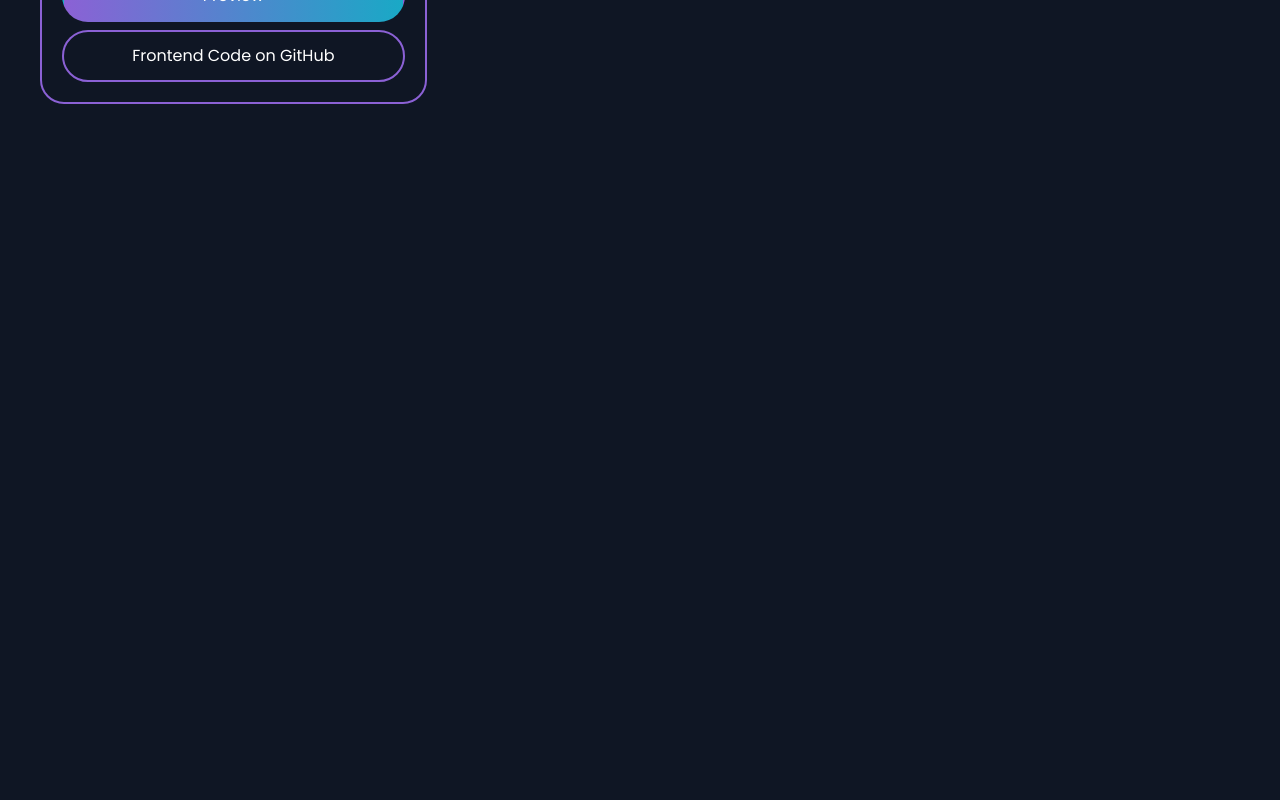
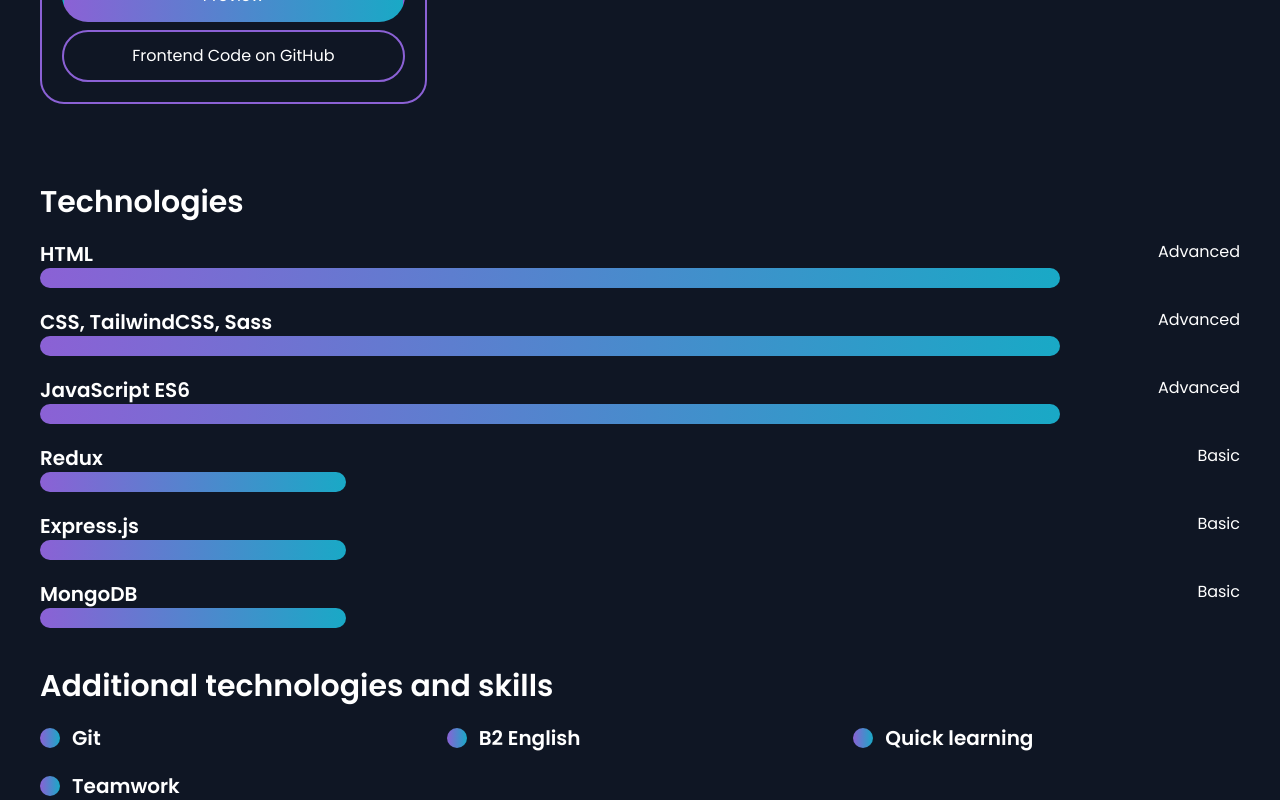
Before and after one commit to Nderim45/portfolio, a React (Vite) app: page / in a window 1280 px wide. Shown: the part 1740-2540 px from the top of the page. Before the commit the page ends 1844 px from the top, so only its background shows below. Built offline with nearby package versions, Linux system fonts and the light colour scheme.

Commit message:
Added technologies and skills

```diff
--- /dev/null
+++ b/src/components/Technologies.jsx
@@ -0,0 +1,58 @@
+import React from "react";
+
+const Technologies = () => {
+  const technologie = (name, width, level) => {
+    return (
+      <div className="flex flex-row mt-5">
+        <div className="w-[85%]">
+          <h1 className="text-xl font-semibold">{name}</h1>
+                <div
+                    data-aos="fade-right"
+            style={{
+              width: width,
+              height: "20px",
+              backgroundImage: "linear-gradient(to right, #8b61d5, #19a9c6)",
+              borderRadius: "10px",
+            }}
+          ></div>
+        </div>
+        <div className="w-[15%] flex justify-end">
+          <h1>{level}</h1>
+        </div>
+      </div>
+    );
+  };
+
+  const additionalSkills = (skill) => {
+    return (
+      <div data-aos="fade-up" className="flex items-center">
+        <div className="w-5 h-5 rounded-full mr-3 bg-gradient-to-r from-[#8b61d5] to-[#19a9c6]" />
+        <h1 className="text-xl font-semibold">{skill}</h1>
+      </div>
+    );
+  };
+  return (
+    <div className="mt-20 ">
+      <h1 id="technologies" className="text-3xl font-semibold">
+        Technologies
+      </h1>
+      {technologie("HTML", "100%", "Advanced")}
+      {technologie("CSS, TailwindCSS, Sass", "100%", "Advanced")}
+      {technologie("JavaScript ES6", "100%", "Advanced")}
+      {technologie("Redux", "30%", "Basic")}
+      {technologie("Express.js", "30%", "Basic")}
+      {technologie("MongoDB", "30%", "Basic")}
+      <h1 id="technologies" className="text-3xl font-semibold mt-10">
+        Additional technologies and skills
+      </h1>
+      <div className="grid grid-cols-1 md:grid-cols-2 lg:grid-cols-3 gap-5 mt-5">
+              {additionalSkills("Git")}
+              {additionalSkills("B2 English")}
+              {additionalSkills("Quick learning")}
+              {additionalSkills("Teamwork")}
+      </div>
+    </div>
+  );
+};
+
+export default Technologies;
--- a/src/components/shared/Navbar.jsx
+++ b/src/components/shared/Navbar.jsx
@@ -10,7 +10,7 @@ const Navbar = () => {
       </div>
       <div className="w-[50%] lg:w-[30%] hidden sm:flex justify-between items-center">
         <h1 onClick={() => (location.href = "#projects")}>Projects</h1>
-        <h1>Technologies</h1>
+        <h1 onClick={() => (location.href = "#technologies")}>Technologies</h1>
         <h1>About Me</h1>
       </div>
       <div className="w-[30%] sm:w-[15%] lg:w-[10%] flex justify-between items-center"></div>
--- a/src/pages/Home.jsx
+++ b/src/pages/Home.jsx
@@ -2,6 +2,7 @@ import React from "react";
 import Navbar from "../components/shared/Navbar";
 import Hero from "../components/Hero";
 import Projects from "../components/Projects";
+import Technologies from "../components/Technologies";
 
 const Home = () => {
   return (
@@ -9,6 +10,7 @@ const Home = () => {
       <Navbar />
       <Hero />
       <Projects />
+      <Technologies />
     </div>
   );
 };
```
